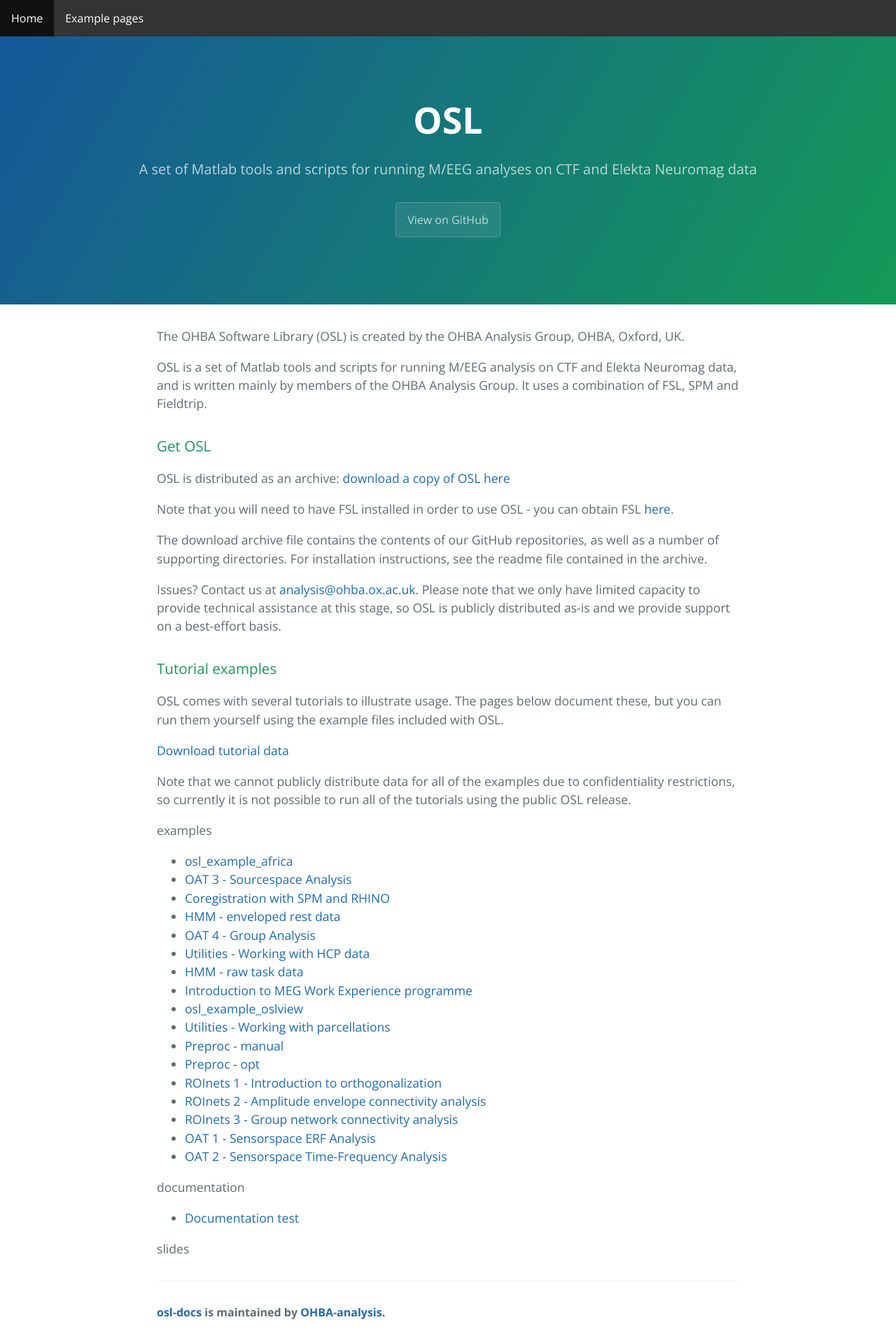
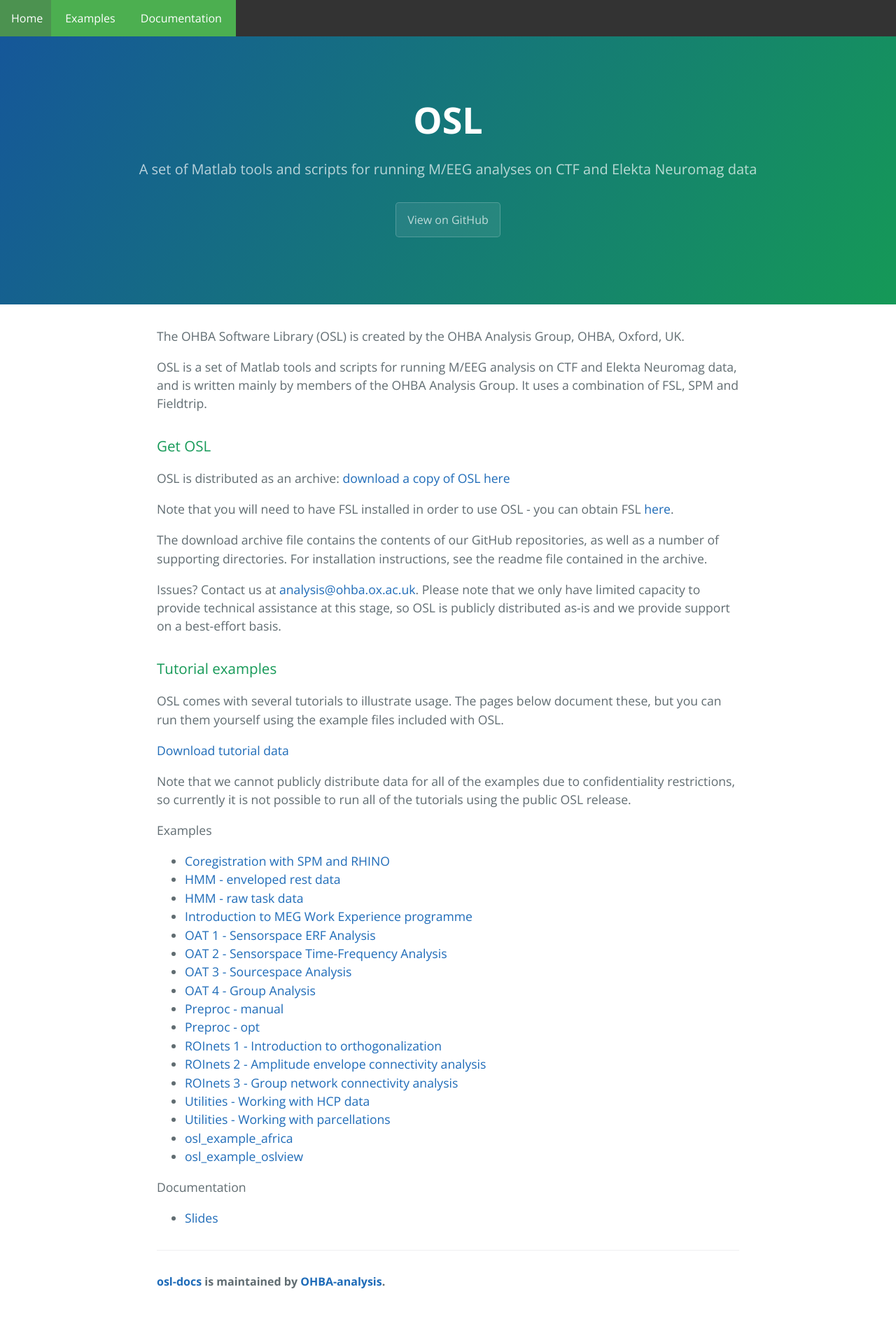
Before and after one commit to OHBA-analysis/osl-docs, a Jekyll site: the page built from index.md, in a window 1280 px wide. Shown: the whole page at 70% size. Built offline with Jekyll 4.4.1, drawn with Linux system fonts in a browser that asks for light colours; after the commit the page ends 1875 px from its top, so only the background shows below that.

Commit message:
Working nav bar, although height is not yet consistent

```diff
--- a/_config.yml
+++ b/_config.yml
@@ -28,7 +28,7 @@
 theme: jekyll-theme-cayman
 show_downloads: false
 
-category-list: [examples,documentation,slides]
+category-list: [examples,documentation]
 
 gems:
   - jekyll-feed
--- a/_includes/navigation.html
+++ b/_includes/navigation.html
@@ -15,26 +15,25 @@
 <!-- Then we build the nav bar. -->
 <div id="nav">
     <ul>
-    {% for entry in site.data.navigation %}
-        {% if entry.url == current_page %}
-            {% assign current = ' class="current"' %}
-        {% else %}
-            <!-- We have to declare it 'null' to ensure it doesn't propagate. -->
-            {% assign current = null %}
-        {% endif %}
-        {% assign sublinks = entry.sublinks %}
-        {% if sublinks %}
-        <li{{ current }}>
-            <a href="{{ site.baseurl }}{{ entry.url }}">{{ entry.title }}</a>
-            <ul>
-                {% for sublink in sublinks %}
-                <li><a href="{{ site.baseurl }}{{ sublink.url }}">{{ sublink.title }}</a></li>
+
+    <li><a href="{{ site.baseurl }}/"">Home</a></li>
+    {% for cat in site.category-list %}
+        <div class="dropdown">
+          <button class="dropbtn">{{cat | capitalize}}</button>
+          <div class="dropdown-content">
+            {% assign sorted_pages =  site.pages | sort:"title" %}
+            {% for page in sorted_pages %}
+              {% if page.resource == true %}
+                {% for pc in page.categories %}
+                  {% if pc == cat %}
+                    <a href="{{ site.baseurl }}{{ page.url }}">{{ page.title }}</a>
+                  {% endif %}
                 {% endfor %}
-            </ul>
-        </li>
-        {% else %}
-        <li{{ current }}><a href="{{ site.baseurl }}{{ entry.url }}">{{ entry.title }}</a></li>
-        {% endif %}
+              {% endif %}
+            {% endfor %}
+          </div>
+        </div>
     {% endfor %}
+
     </ul>
 </div>
--- a/assets/css/nav.css
+++ b/assets/css/nav.css
@@ -8,9 +8,12 @@
 
 #nav li {
     float: left;
+    margin: 0;
+    padding: 0;
 }
 
 #nav li a {
+    background-color: #4CAF50;
     display: block;
     color: white;
     text-align: center;
@@ -20,52 +23,55 @@
 
 /* Change the link color to #111 (black) on hover */
 #nav li a:hover {
-    background-color: #111;
+    background-color: #4c9250;
 }
 
 
-.dropbtn {
+#nav .dropbtn {
     background-color: #4CAF50;
+    display: inline-block;
     color: white;
-    padding: 16px;
-    font-size: 16px;
-    border: none;
-    cursor: pointer;
+    text-align: center;
+    padding: 14px 20px;
+    text-decoration: none;
+    border: 0px;
+    margin: 0px -4px;
 }
 
 /* The container <div> - needed to position the dropdown content */
-#nav .dropdown {
-    position: relative;
+.dropdown {
     display: inline-block;
 }
 
 /* Dropdown Content (Hidden by Default) */
-#nav .dropdown-content {
+.dropdown-content {
     display: none;
     position: absolute;
     background-color: #f9f9f9;
     min-width: 160px;
     box-shadow: 0px 8px 16px 0px rgba(0,0,0,0.2);
+    margin: 0px -4px;
     z-index: 1;
 }
 
 /* Links inside the dropdown */
-#nav .dropdown-content a {
+.dropdown-content a {
     color: black;
     padding: 12px 16px;
     text-decoration: none;
     display: block;
+    text-align: left;
 }
 
 /* Change color of dropdown links on hover */
-#nav .dropdown-content a:hover {background-color: #f1f1f1}
+.dropdown-content a:hover {background-color: #f1f1f1}
 
 /* Show the dropdown menu on hover */
-#nav .dropdown:hover .dropdown-content {
+.dropdown:hover .dropdown-content {
     display: block;
 }
 
 /* Change the background color of the dropdown button when the dropdown content is shown */
 #nav .dropdown:hover .dropbtn {
-    background-color: #3e8e41;
+    background-color: #4c9250;
 }
--- a/index.md
+++ b/index.md
@@ -25,9 +25,10 @@
 Note that we cannot publicly distribute data for all of the examples due to confidentiality restrictions, so currently it is not possible to run all of the tutorials using the public OSL release.
 
 {% for cat in site.category-list %}
-{{cat}}
+<p>{{cat | capitalize}}</p>
 <ul>
-  {% for page in site.pages %}
+  {% assign sorted_pages =  site.pages | sort:"title" %}
+  {% for page in sorted_pages %}
     {% if page.resource == true %}
       {% for pc in page.categories %}
         {% if pc == cat %}
```
Also changed, not shown: pages/slides.md (renamed from pages/test.md, +4 -2 lines), slides/README.md (deleted, +0 -1 lines).
